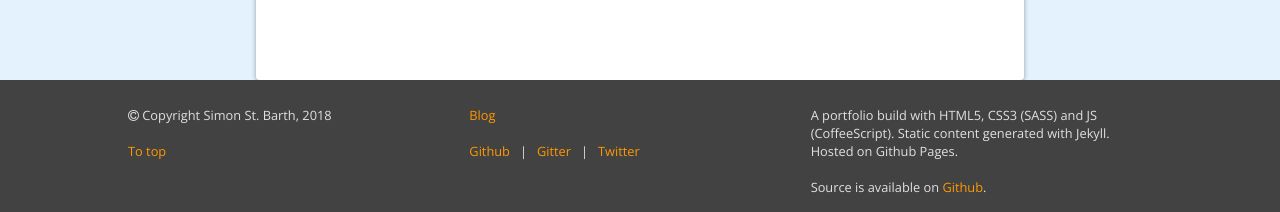
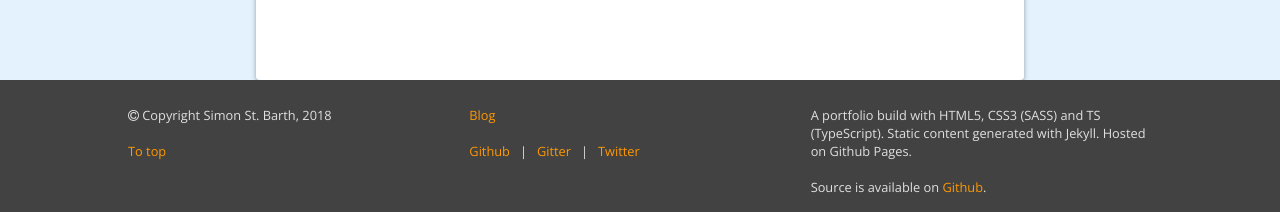
Before and after one commit to Data5tream/data5tream.github.io, a Jekyll site: the page built from blog.html, in a window 1280 px wide and 900 px high, scrolled down 85 px. Shown: the part 685-897 px from the top of the window. Built offline with Jekyll 4.4.1, drawn with Linux system fonts in a browser that asks for light colours.

Commit message:
Updated config.yml

```diff
--- a/_config.yml
+++ b/_config.yml
@@ -16,7 +16,7 @@
 title: Simon St. Barth
 email: data5tream@protonmail.com
 description: >- # this means to ignore newlines until "baseurl:"
-  A portfolio build with HTML5, CSS3 (SASS) and JS (CoffeeScript). Static content generated with Jekyll. Hosted on Github Pages.
+  A portfolio build with HTML5, CSS3 (SASS) and TS (TypeScript). Static content generated with Jekyll. Hosted on Github Pages.
 baseurl: "" # the subpath of your site, e.g. /blog
 url: "https://data5tream.github.io" # the base hostname & protocol for your site, e.g. http://example.com
 twitter_username: data5tream
```
